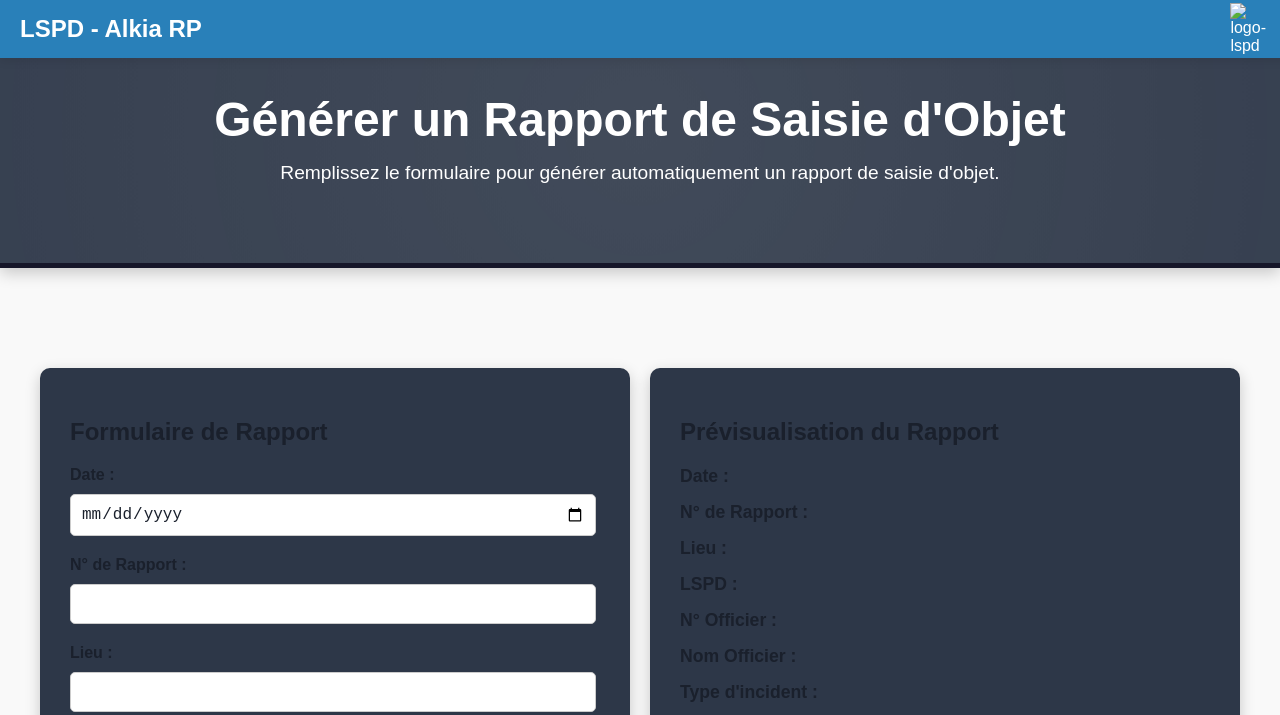
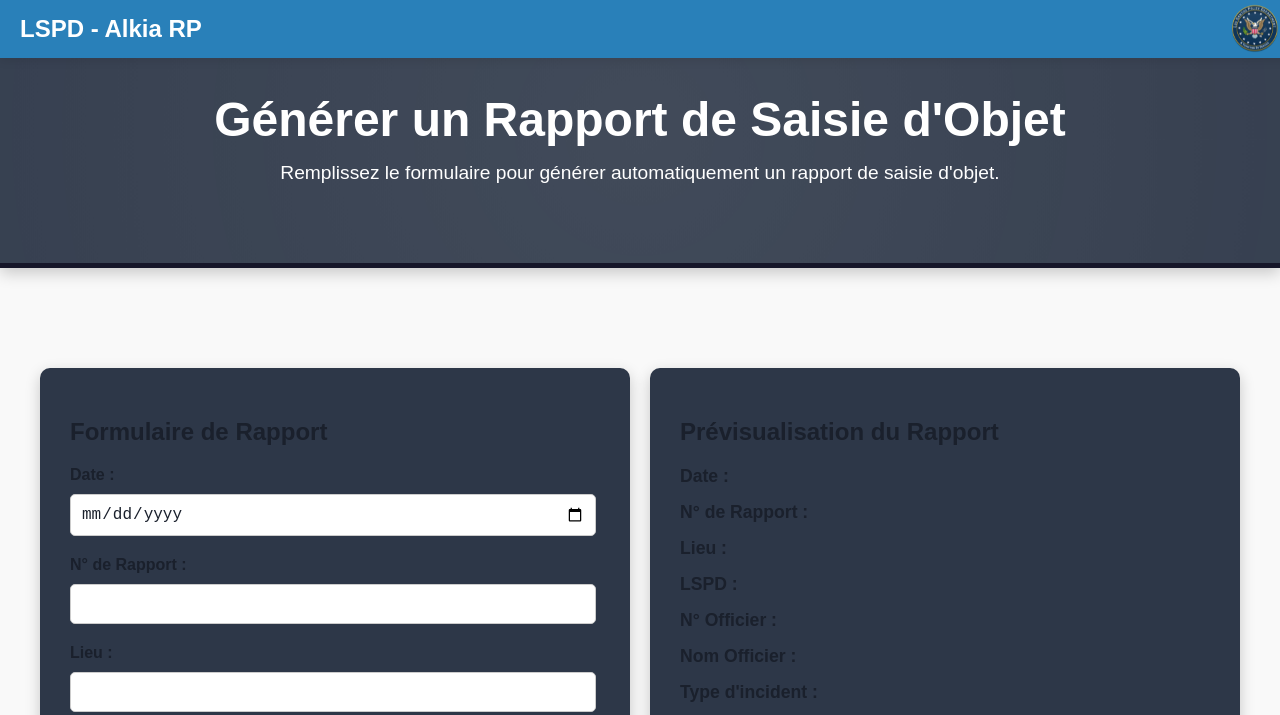
Before and after one commit to GOPICS0U/Centre-de-Controle-LSPD, a plain HTML site: page plainte.html in a window 1280 px wide. Shown: the top 715 px of the page. Drawn offline with Linux system fonts and the light colour scheme.

Commit message:
Update plainte.html

```diff
--- a/plainte.html
+++ b/plainte.html
@@ -12,7 +12,7 @@
     <!-- Navigation -->
     <nav>
         <div class="logo">LSPD - Alkia RP</div>
-        <img src="img/logo.png" alt= "logo-lspd" id="logo"/>
+        <img src="logo.png" alt= "logo-lspd" id="logo"/>
     </nav>
 
     <!-- Header -->
```
